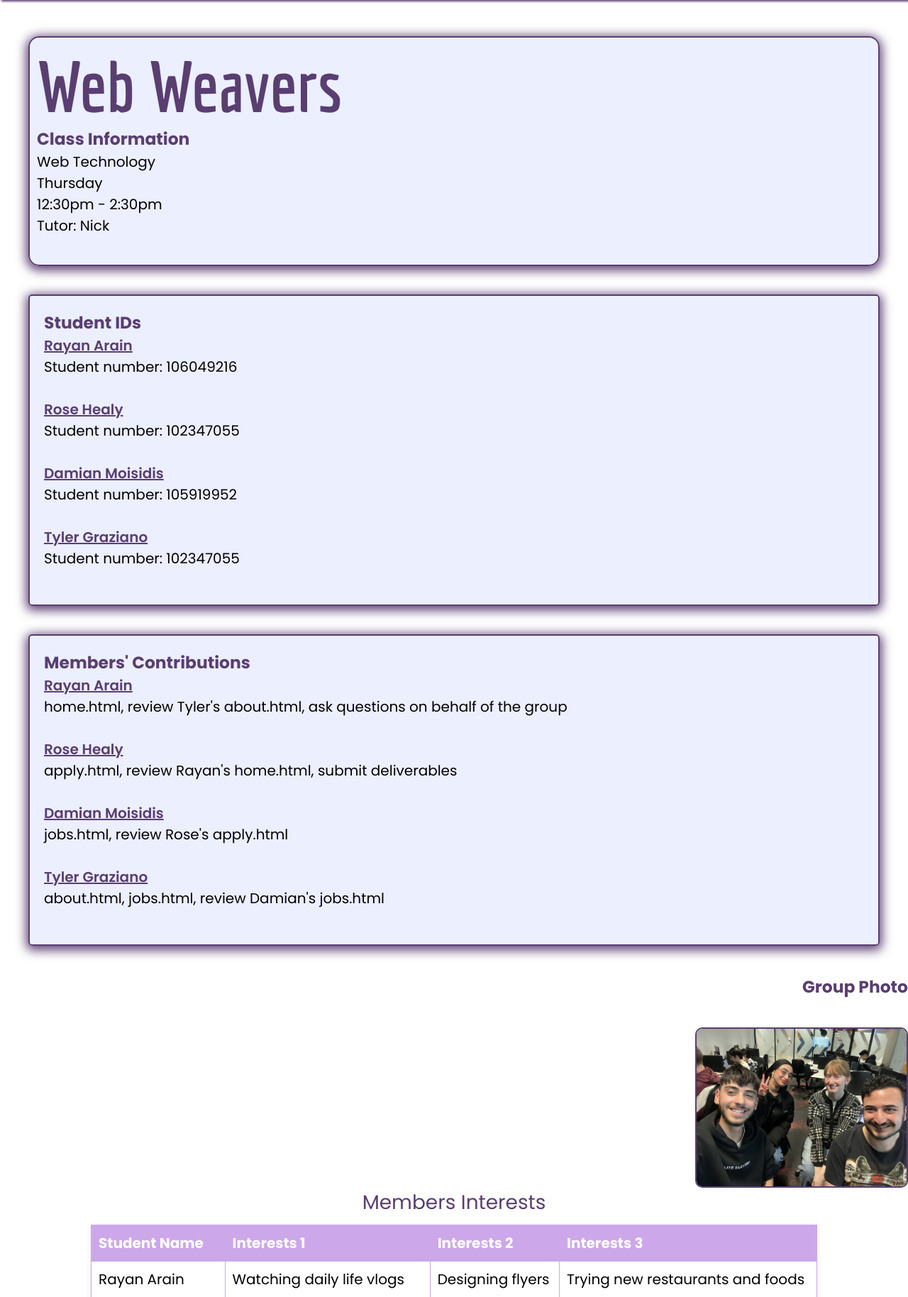
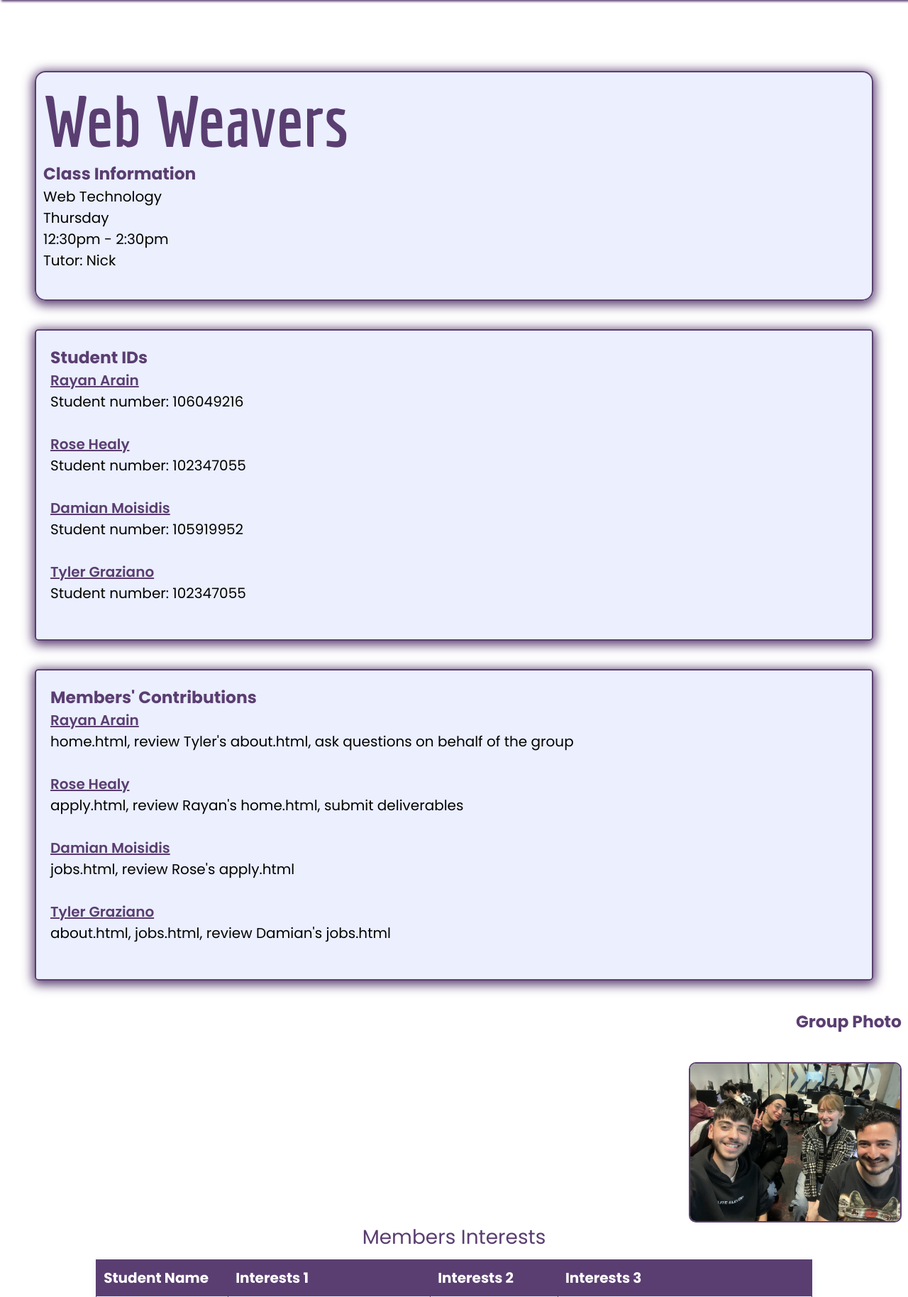
Before and after one commit to 102347055/webweavers-project-part1, a PHP site: page /about.html in a window 1280 px wide. Shown: the part 109-1937 px from the top of the page at 71% size. Run offline with PHP 8.4, Linux system fonts and the light colour scheme.

Commit message:
interest table color

```diff
--- a/project1/styles/styles.css
+++ b/project1/styles/styles.css
@@ -457,6 +457,7 @@ h2, h3, h4 {
 .about_page {
     background-color: #ffffff;
         border-radius: 10px;
+        padding: 9px;
         border: none;}
 
 #class_header {
@@ -552,7 +553,7 @@ h2, h3, h4 {
     border-collapse: collapse;
     width: 80%;
     margin: auto;
-    background-color: #ffffff;
+    background-color: #ebeffe;
     box-shadow: 0 2px 8px rgba(90, 62, 113, 0.1);
 }
 
@@ -564,13 +565,13 @@ h2, h3, h4 {
 
 #interests-table th,
 #interests-table td {
-    border: 1px solid #cca7ea;
+    border: 1px solid #5a3e71;
     padding: 10px;
     text-align: left;
 }
 
 #interests-table th {
-    background-color: #cca7ea;
+    background-color: #5a3e71;
     color: #fff;
 }
 
```
